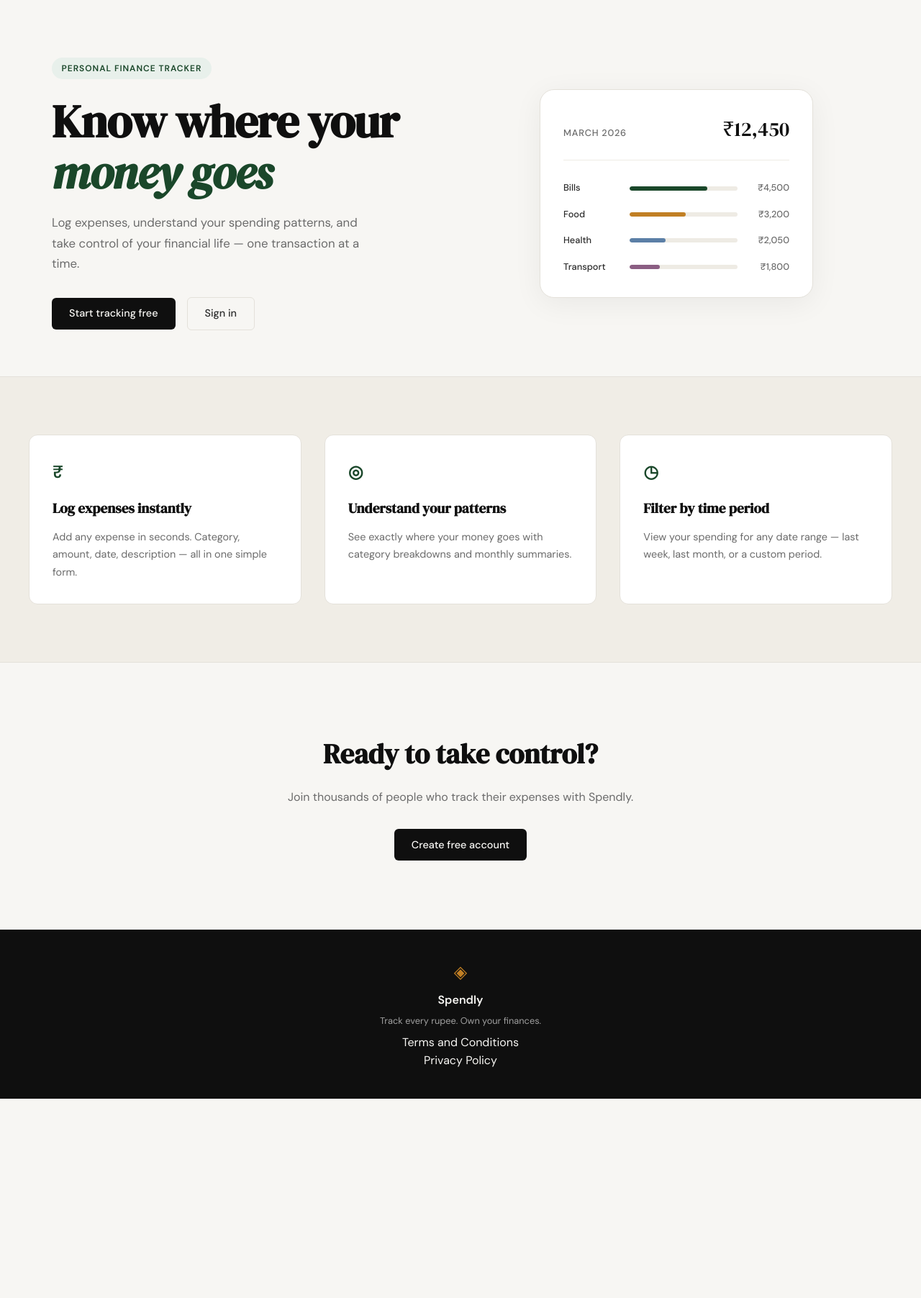
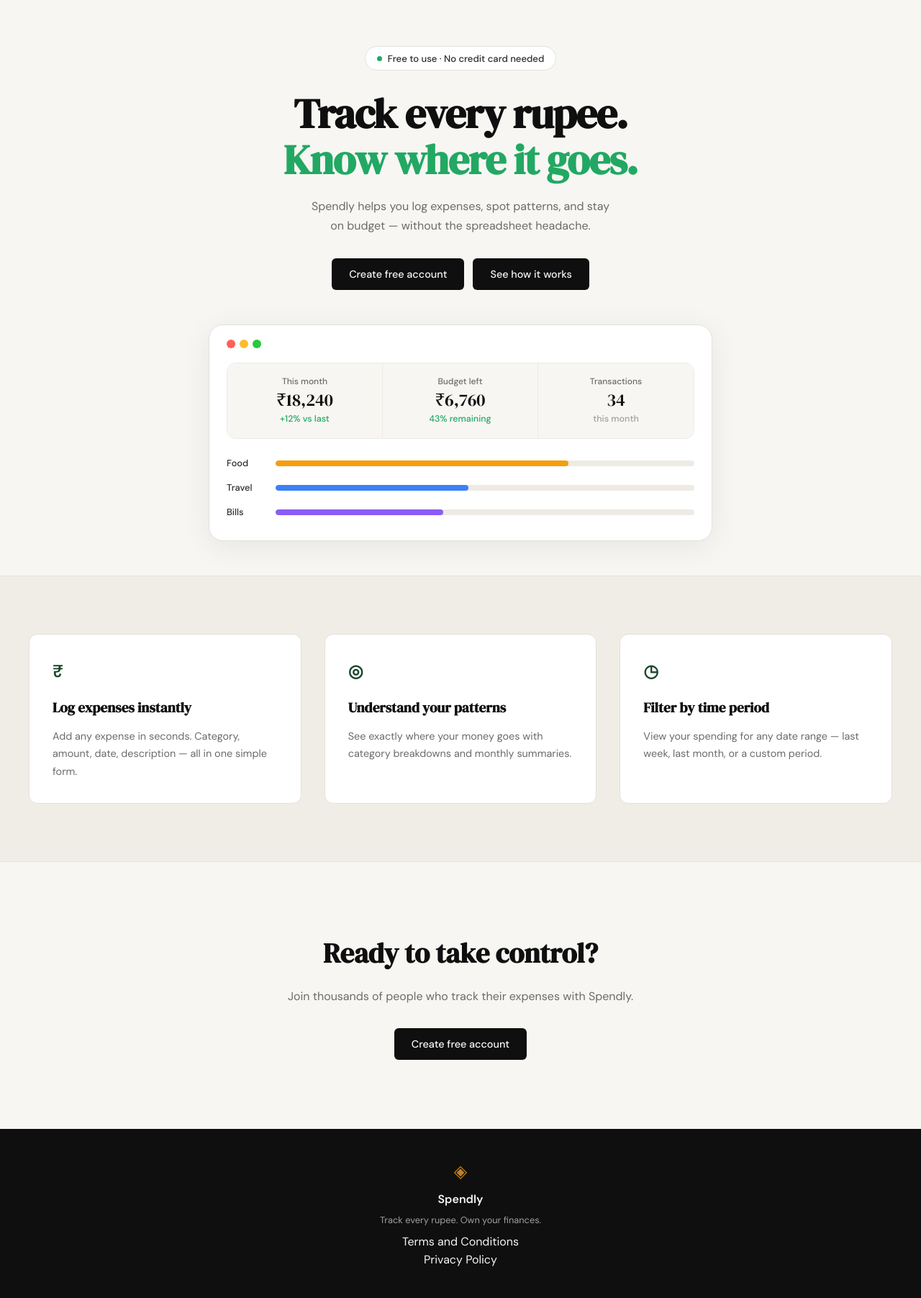
Before and after one commit to muzammil-11/spendly, a Flask app: page / in a window 1280 px wide. Shown: the part 61-1865 px from the top of the page at 72% size. Before the commit the page ends 1588 px from the top, so only its background shows below. Run offline with Flask 3, Linux system fonts and the light colour scheme.

Commit message:
landing: redesign hero section to match mockup

```diff
--- /dev/null
+++ b/expense-tracker/static/css/landing.css
@@ -0,0 +1,199 @@
+/* ------------------------------------------------------------------ */
+/* Hero — centered single-column override                              */
+/* ------------------------------------------------------------------ */
+
+.hero {
+    display: flex;
+    flex-direction: column;
+    align-items: center;
+    padding: 4rem 2rem 3rem;
+    text-align: center;
+    gap: 3rem;
+}
+
+.hero-inner {
+    display: flex;
+    flex-direction: column;
+    align-items: center;
+    max-width: 640px;
+}
+
+/* Badge pill */
+.hero-badge-pill {
+    display: inline-flex;
+    align-items: center;
+    gap: 0.5rem;
+    border: 1px solid var(--border);
+    border-radius: 999px;
+    padding: 0.35rem 1rem;
+    font-size: 0.82rem;
+    font-weight: 500;
+    color: var(--ink-soft);
+    margin-bottom: 1.75rem;
+    background: var(--paper-card);
+}
+
+.hero-badge-dot {
+    width: 7px;
+    height: 7px;
+    border-radius: 50%;
+    background: #22a863;
+    flex-shrink: 0;
+}
+
+/* Title */
+.hero-title {
+    font-family: var(--font-display);
+    font-size: clamp(2.6rem, 5.5vw, 3.6rem);
+    line-height: 1.1;
+    letter-spacing: -0.02em;
+    color: var(--ink);
+    margin-bottom: 1.25rem;
+}
+
+.hero-title-accent {
+    color: #22a863;
+    font-style: normal;
+}
+
+/* Subtitle */
+.hero-subtitle {
+    font-size: 1rem;
+    color: var(--ink-muted);
+    line-height: 1.7;
+    margin-bottom: 2rem;
+}
+
+/* Buttons */
+.hero-actions {
+    display: flex;
+    gap: 0.75rem;
+    justify-content: center;
+    flex-wrap: wrap;
+}
+
+/* ------------------------------------------------------------------ */
+/* Dashboard mockup                                                    */
+/* ------------------------------------------------------------------ */
+
+.hero-dashboard {
+    width: 100%;
+    max-width: 700px;
+}
+
+.mock-dashboard {
+    background: var(--paper-card);
+    border: 1px solid var(--border);
+    border-radius: var(--radius-lg);
+    padding: 1.25rem 1.5rem 1.75rem;
+    box-shadow: 0 8px 40px rgba(0, 0, 0, 0.07);
+}
+
+/* Traffic lights */
+.mock-traffic-lights {
+    display: flex;
+    gap: 6px;
+    margin-bottom: 1.25rem;
+}
+
+.mock-dot {
+    width: 12px;
+    height: 12px;
+    border-radius: 50%;
+}
+
+.mock-dot-red    { background: #ff5f57; }
+.mock-dot-yellow { background: #febc2e; }
+.mock-dot-green  { background: #28c840; }
+
+/* Stat cards row */
+.mock-stats {
+    display: grid;
+    grid-template-columns: repeat(3, 1fr);
+    gap: 0;
+    border: 1px solid var(--border-soft);
+    border-radius: var(--radius-md);
+    overflow: hidden;
+    margin-bottom: 1.5rem;
+}
+
+.mock-stat {
+    display: flex;
+    flex-direction: column;
+    gap: 0.2rem;
+    padding: 1rem 1.25rem;
+    border-right: 1px solid var(--border-soft);
+    background: var(--paper);
+}
+
+.mock-stat:last-child { border-right: none; }
+
+.mock-stat-label {
+    font-size: 0.75rem;
+    color: var(--ink-muted);
+    font-weight: 500;
+}
+
+.mock-stat-value {
+    font-family: var(--font-display);
+    font-size: 1.5rem;
+    color: var(--ink);
+    line-height: 1.1;
+}
+
+.mock-stat-sub {
+    font-size: 0.78rem;
+    color: var(--ink-faint);
+    font-weight: 500;
+}
+
+.mock-sub-green { color: #22a863; }
+
+/* Bar rows */
+.mock-bars {
+    display: flex;
+    flex-direction: column;
+    gap: 0.85rem;
+}
+
+.mock-bar-row {
+    display: grid;
+    grid-template-columns: 56px 1fr;
+    align-items: center;
+    gap: 0.75rem;
+}
+
+.mock-cat {
+    font-size: 0.8rem;
+    font-weight: 500;
+    color: var(--ink-soft);
+    text-align: left;
+}
+
+.mock-bar-track {
+    height: 8px;
+    background: var(--border-soft);
+    border-radius: 999px;
+    overflow: hidden;
+}
+
+.mock-bar {
+    height: 100%;
+    border-radius: 999px;
+}
+
+.mock-bar-orange { background: #f59e0b; }
+.mock-bar-blue   { background: #3b82f6; }
+.mock-bar-purple { background: #8b5cf6; }
+
+/* ------------------------------------------------------------------ */
+/* Responsive                                                          */
+/* ------------------------------------------------------------------ */
+
+@media (max-width: 600px) {
+    .hero-title { font-size: 2.2rem; }
+    .hero-subtitle br { display: none; }
+    .mock-stats { grid-template-columns: 1fr; }
+    .mock-stat { border-right: none; border-bottom: 1px solid var(--border-soft); }
+    .mock-stat:last-child { border-bottom: none; }
+}
--- a/expense-tracker/templates/landing.html
+++ b/expense-tracker/templates/landing.html
@@ -1,60 +1,75 @@
 {% extends "base.html" %}
 
 {% block title %}Spendly — Track Every Rupee{% endblock %}
+
+{% block head %}
+<link rel="stylesheet" href="{{ url_for('static', filename='css/landing.css') }}">
+{% endblock %}
 
 {% block content %}
 
 <section class="hero">
     <div class="hero-inner">
-        <div class="hero-badge">Personal Finance Tracker</div>
+        <div class="hero-badge-pill">
+            <span class="hero-badge-dot"></span>
+            Free to use · No credit card needed
+        </div>
         <h1 class="hero-title">
-            Know where your<br>
-            <em>money goes</em>
+            Track every rupee.<br>
+            <span class="hero-title-accent">Know where it goes.</span>
         </h1>
         <p class="hero-subtitle">
-            Log expenses, understand your spending patterns,
-            and take control of your financial life —
-            one transaction at a time.
+            Spendly helps you log expenses, spot patterns, and stay<br>
+            on budget — without the spreadsheet headache.
         </p>
         <div class="hero-actions">
-            <a href="{{ url_for('register') }}" class="btn-primary">Start tracking free</a>
-            <a href="{{ url_for('login') }}" class="btn-ghost">Sign in</a>
+            <a href="{{ url_for('register') }}" class="btn-primary">Create free account</a>
+            <a href="{{ url_for('login') }}" class="btn-primary">See how it works</a>
         </div>
     </div>
-    <div class="hero-visual">
-        <div class="mock-card">
-            <div class="mock-card-header">
-                <span class="mock-label">March 2026</span>
-                <span class="mock-total">₹12,450</span>
+
+    <div class="hero-dashboard">
+        <div class="mock-dashboard">
+            <div class="mock-traffic-lights">
+                <span class="mock-dot mock-dot-red"></span>
+                <span class="mock-dot mock-dot-yellow"></span>
+                <span class="mock-dot mock-dot-green"></span>
+            </div>
+            <div class="mock-stats">
+                <div class="mock-stat">
+                    <span class="mock-stat-label">This month</span>
+                    <span class="mock-stat-value">₹18,240</span>
+                    <span class="mock-stat-sub mock-sub-green">+12% vs last</span>
+                </div>
+                <div class="mock-stat">
+                    <span class="mock-stat-label">Budget left</span>
+                    <span class="mock-stat-value">₹6,760</span>
+                    <span class="mock-stat-sub mock-sub-green">43% remaining</span>
+                </div>
+                <div class="mock-stat">
+                    <span class="mock-stat-label">Transactions</span>
+                    <span class="mock-stat-value">34</span>
+                    <span class="mock-stat-sub">this month</span>
+                </div>
             </div>
             <div class="mock-bars">
                 <div class="mock-bar-row">
+                    <span class="mock-cat">Food</span>
+                    <div class="mock-bar-track">
+                        <div class="mock-bar mock-bar-orange" style="width: 70%"></div>
+                    </div>
+                </div>
+                <div class="mock-bar-row">
+                    <span class="mock-cat">Travel</span>
+                    <div class="mock-bar-track">
+                        <div class="mock-bar mock-bar-blue" style="width: 46%"></div>
+                    </div>
+                </div>
+                <div class="mock-bar-row">
                     <span class="mock-cat">Bills</span>
                     <div class="mock-bar-track">
-                        <div class="mock-bar" style="width: 72%"></div>
+                        <div class="mock-bar mock-bar-purple" style="width: 40%"></div>
                     </div>
-                    <span class="mock-amt">₹4,500</span>
-                </div>
-                <div class="mock-bar-row">
-                    <span class="mock-cat">Food</span>
-                    <div class="mock-bar-track">
-                        <div class="mock-bar mock-bar-2" style="width: 52%"></div>
-                    </div>
-                    <span class="mock-amt">₹3,200</span>
-                </div>
-                <div class="mock-bar-row">
-                    <span class="mock-cat">Health</span>
-                    <div class="mock-bar-track">
-                        <div class="mock-bar mock-bar-3" style="width: 33%"></div>
-                    </div>
-                    <span class="mock-amt">₹2,050</span>
-                </div>
-                <div class="mock-bar-row">
-                    <span class="mock-cat">Transport</span>
-                    <div class="mock-bar-track">
-                        <div class="mock-bar mock-bar-4" style="width: 28%"></div>
-                    </div>
-                    <span class="mock-amt">₹1,800</span>
                 </div>
             </div>
         </div>
```
